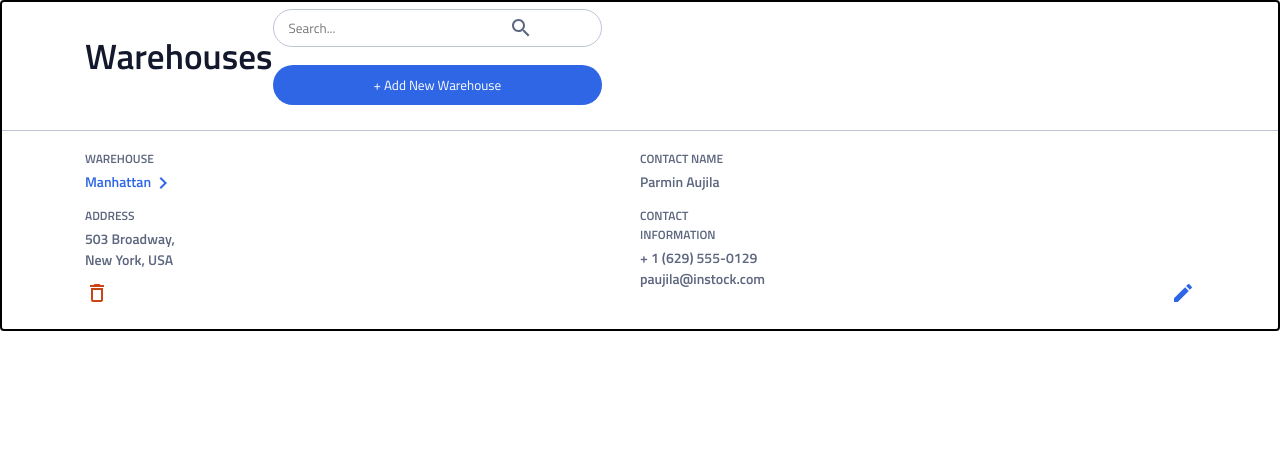
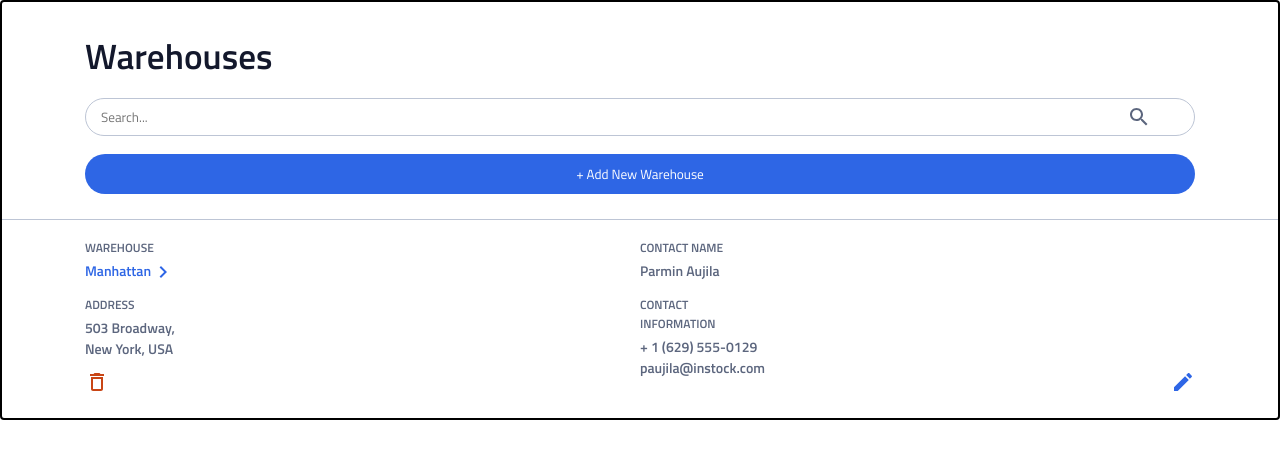
Before and after one commit to sandyngu/shredder-instock, a React (Create React App) app in the folder client/: page / in a window 1280 px wide. Shown: the top 458 px of the page. Built offline with nearby package versions, Linux system fonts and the light colour scheme.

Commit message:
Adjusted Header for 375px

```diff
--- a/client/src/components/WarehousesList/warehouses-list.scss
+++ b/client/src/components/WarehousesList/warehouses-list.scss
@@ -22,12 +22,15 @@ button {
             color: $instock-black;
             margin: 20px 0 15px 0;
         }
+        &-container {
+            width: 100%;
+        }
         &-form {
 
             &-search {
                 background-image: url('../../assets/icons/search-24px.svg');
                 background-repeat: no-repeat;
-                background-position: 235px;
+                background-position: 96%;
                 border-radius: 20px;
                 border: 1px solid $cloud;
                 padding: 8px 15px;
```
